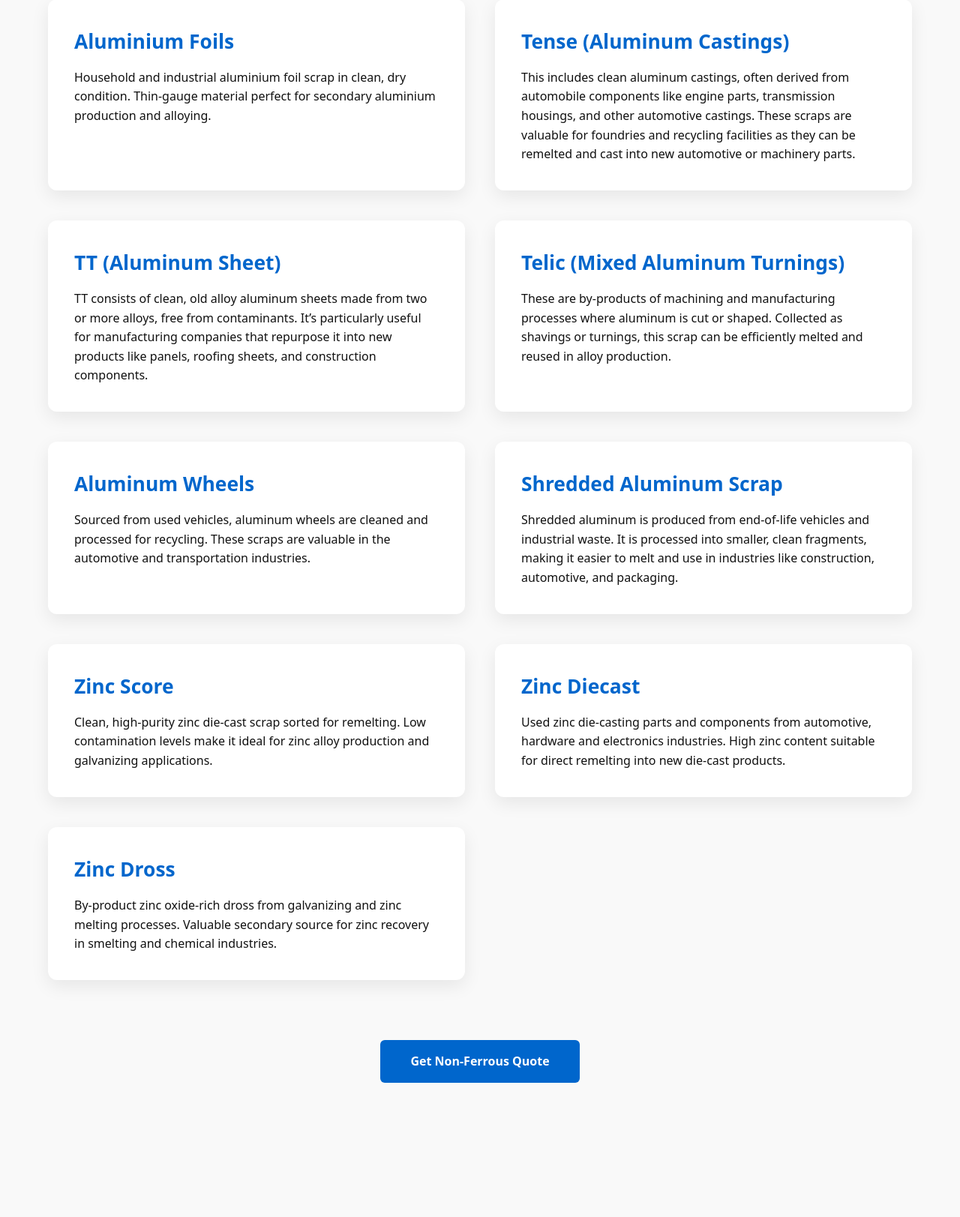
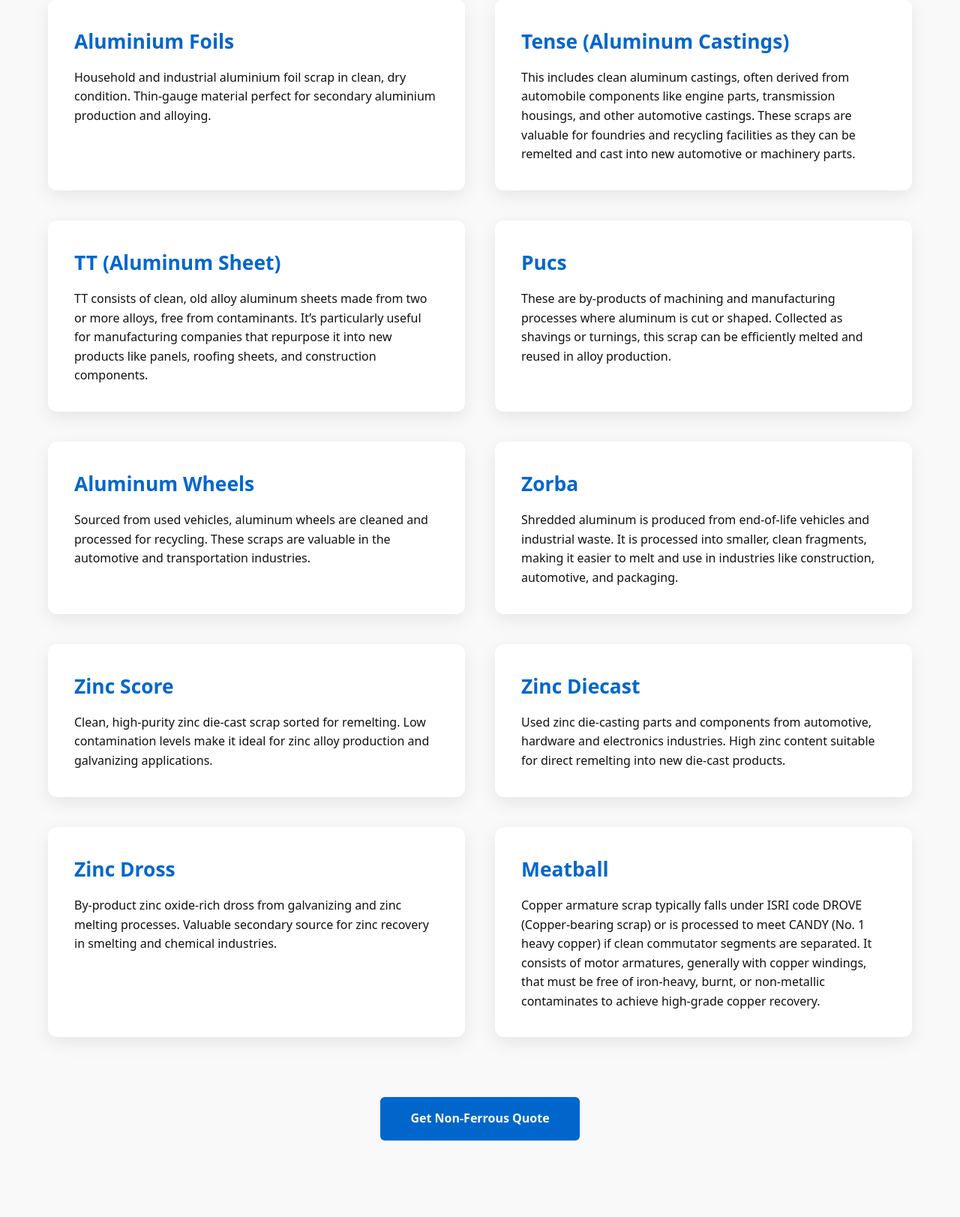
Before and after one commit to DrProdigy1/render-flask-deployment1, a Flask app: page /services in a window 1280 px wide. Shown: the part 2768-4391 px from the top of the page at 75% size. Run offline with Flask 3, Linux system fonts and the light colour scheme.

Commit message:
Update services.html

```diff
--- a/templates/services.html
+++ b/templates/services.html
@@ -91,12 +91,13 @@
         <div class="product-card"><h3>Aluminium Foils</h3><p>Household and industrial aluminium foil scrap in clean, dry condition. Thin-gauge material perfect for secondary aluminium production and alloying.</p></div>
         <div class="product-card"><h3>Tense (Aluminum Castings)</h3><p>This includes clean aluminum castings, often derived from automobile components like engine parts, transmission housings, and other automotive castings. These scraps are valuable for foundries and recycling facilities as they can be remelted and cast into new automotive or machinery parts.</p></div>
         <div class="product-card"><h3>TT (Aluminum Sheet)</h3><p>TT consists of clean, old alloy aluminum sheets made from two or more alloys, free from contaminants. It’s particularly useful for manufacturing companies that repurpose it into new products like panels, roofing sheets, and construction components.</p></div>
-        <div class="product-card"><h3>Telic (Mixed Aluminum Turnings)</h3><p>These are by-products of machining and manufacturing processes where aluminum is cut or shaped. Collected as shavings or turnings, this scrap can be efficiently melted and reused in alloy production.</p></div>
+        <div class="product-card"><h3>Pucs</h3><p>These are by-products of machining and manufacturing processes where aluminum is cut or shaped. Collected as shavings or turnings, this scrap can be efficiently melted and reused in alloy production.</p></div>
         <div class="product-card"><h3>Aluminum Wheels</h3><p>Sourced from used vehicles, aluminum wheels are cleaned and processed for recycling. These scraps are valuable in the automotive and transportation industries.</p></div>
-        <div class="product-card"><h3>Shredded Aluminum Scrap</h3><p>Shredded aluminum is produced from end-of-life vehicles and industrial waste. It is processed into smaller, clean fragments, making it easier to melt and use in industries like construction, automotive, and packaging.</p></div>
+        <div class="product-card"><h3>Zorba</h3><p>Shredded aluminum is produced from end-of-life vehicles and industrial waste. It is processed into smaller, clean fragments, making it easier to melt and use in industries like construction, automotive, and packaging.</p></div>
         <div class="product-card"><h3>Zinc Score</h3><p>Clean, high-purity zinc die-cast scrap sorted for remelting. Low contamination levels make it ideal for zinc alloy production and galvanizing applications.</p></div>
         <div class="product-card"><h3>Zinc Diecast</h3><p>Used zinc die-casting parts and components from automotive, hardware and electronics industries. High zinc content suitable for direct remelting into new die-cast products.</p></div>
         <div class="product-card"><h3>Zinc Dross</h3><p>By-product zinc oxide-rich dross from galvanizing and zinc melting processes. Valuable secondary source for zinc recovery in smelting and chemical industries.</p></div>
+        <div class="product-card"><h3>Meatball</h3><p>Copper armature scrap typically falls under ISRI code DROVE (Copper-bearing scrap) or is processed to meet CANDY (No. 1 heavy copper) if clean commutator segments are separated. It consists of motor armatures, generally with copper windings, that must be free of iron-heavy, burnt, or non-metallic contaminates to achieve high-grade copper  recovery.</p></div>
     </div>
     <div style="text-align:center;margin-top:60px;">
         <a href="/contact" class="btn">Get Non-Ferrous Quote</a>
```
